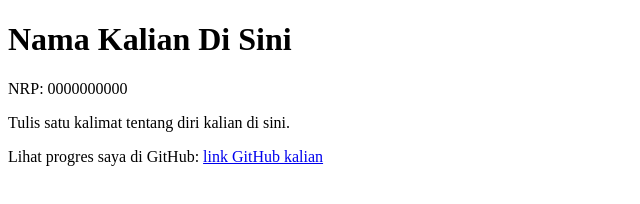
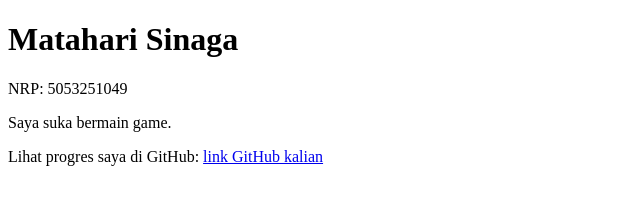
Before and after one commit to webdev-if-its/pweb-5053251049, a website: page m00/index.html in a window 1280 px wide. Shown: the whole page, without its empty margins (0-640 px from the left). Drawn offline with Linux system fonts and the light colour scheme.

Commit message:
Selesaikan pertemuan 0

```diff
--- a/m00/index.html
+++ b/m00/index.html
@@ -3,14 +3,14 @@
 <head>
   <meta charset="utf-8">
   <meta name="viewport" content="width=device-width, initial-scale=1">
-  <title>Untitled</title>
+  <title>Kartu Perkenalan - Matahari Sinaga</title>
 </head>
 <body>
 
-  <h1 id="nama">Nama Kalian Di Sini</h1>
-  <p id="nrp">NRP: 0000000000</p>
-  <p id="bio">Tulis satu kalimat tentang diri kalian di sini.</p>
-  <p>Lihat progres saya di GitHub: <a id="github" href="#">link GitHub kalian</a></p>
+  <h1 id="nama">Matahari Sinaga</h1>
+  <p id="nrp">NRP: 5053251049</p>
+  <p id="bio">Saya suka bermain game.</p>
+  <p>Lihat progres saya di GitHub: <a id="github" href="https://github.com/mthrigrc">link GitHub kalian</a></p>
 
 </body>
 </html>
```
